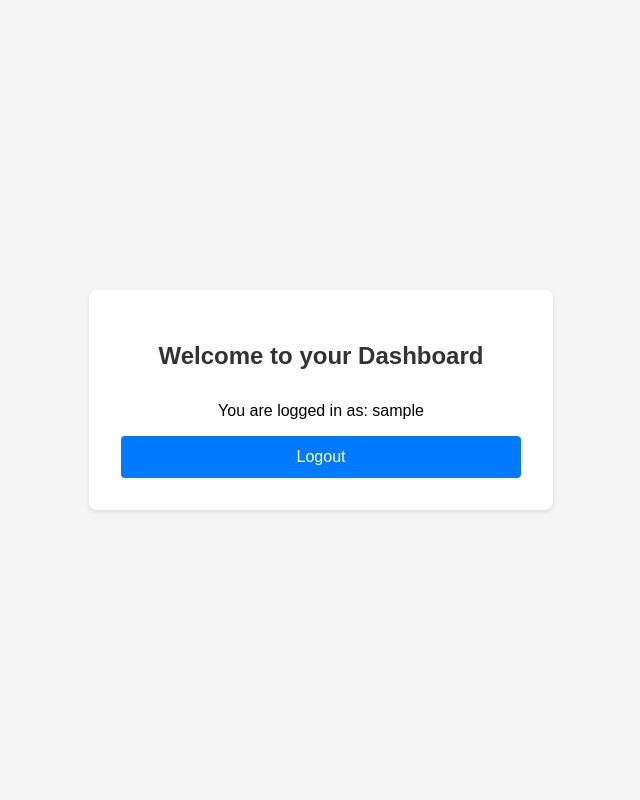
After one commit to Mousyl/task_tracker, a FastAPI app: template app/templates/dashboard.html in a window 1280 px wide. The commit adds this page. Shown: the whole page, without its empty margins (319-959 px from the left). Run offline with FastAPI, Linux system fonts and the light colour scheme; the template is opened without the code that fills it: most values are stand-ins (such as "Sample title", 1, 10 or a date in 2020).

Commit message:
Fix login flow

```diff
--- a/app/main.py
+++ b/app/main.py
@@ -1,9 +1,10 @@
-from fastapi import FastAPI, Depends, HTTPException, Form, Request
+from fastapi import FastAPI, Depends, HTTPException, Form, Request, status
 from fastapi.security import OAuth2PasswordBearer
 from fastapi.templating import Jinja2Templates
 from fastapi.staticfiles import StaticFiles
 from sqlalchemy.orm import Session
 from starlette.requests import Request
+from starlette.responses import RedirectResponse
 from app.database import engine, SessionLocal
 from app import models, schemes, auth, crud
 import logging
@@ -59,7 +60,8 @@ async def register_user(
 
     user = schemes.UserCreate(username=username, password=password)
     created_user = crud.create_user(db=db, user=user)
-    return {"message": "User created successfully", "username": created_user.username}
+
+    return templates.TemplateResponse("success.html", {"request": Request, "username": username})
 
 @app.post("/token")
 async def login_for_access_token(
@@ -73,4 +75,26 @@ async def login_for_access_token(
         raise HTTPException(status_code=401, detail="Invalid credentials")
 
     access_token = auth.create_access_token(data={"sub": username})
-    return {"access_token": access_token, "token_type": "bearer"}
+    response = RedirectResponse(url="/dashboard", status_code=status.HTTP_302_FOUND)
+    response.set_cookie(key="access_token", value=f"Bearer {access_token}")
+    return response
+
+@app.get("/dashboard")
+async def dashboard(request: Request, db: Session = Depends(get_db)):
+    logger.info("Dashboard accessed")
+    # Get token from cookie
+    token = request.cookies.get("access_token")
+    if not token:
+        return RedirectResponse(url="/login", status_code=status.HTTP_302_FOUND)
+
+    try:
+        # Remove "Bearer " prefix
+        token = token.split(" ")[1]
+        payload = auth.decode_token(token)
+        username = payload.get("sub")
+        if not username:
+            return RedirectResponse(url="/login", status_code=status.HTTP_302_FOUND)
+
+        return templates.TemplateResponse("dashboard.html", {"request": request, "username": username})
+    except Exception:
+        return RedirectResponse(url="/login", status_code=status.HTTP_302_FOUND)
--- a/app/static/style.css
+++ b/app/static/style.css
@@ -9,7 +9,7 @@ body {
     background-color: #f5f5f5;
 }
 
-.form-container {
+.form-container, .dashboard-container, .success-container {
     background-color: white;
     padding: 2rem;
     border-radius: 8px;
@@ -67,3 +67,34 @@ a {
 a:hover {
     text-decoration: underline;
 }
+
+/* Dashboard specific styles */
+.dashboard-container {
+    text-align: center;
+}
+
+.user-info {
+    margin-top: 2rem;
+}
+
+.user-info p {
+    margin-bottom: 1rem;
+}
+
+#username {
+    font-weight: bold;
+    color: #007bff;
+}
+
+/* Success page specific styles */
+.success-container {
+    text-align: center;
+}
+
+.success-container h2 {
+    color: #28a745;
+}
+
+.success-container p {
+    margin: 1rem 0;
+}
--- /dev/null
+++ b/app/templates/dashboard.html
@@ -0,0 +1,18 @@
+<!DOCTYPE html>
+<html lang="en">
+    <head>
+        <meta charset="UTF-8">
+        <meta name="viewpoint" content="width=device-width, initial-scale=1.0">
+        <title>Dashboard</title>
+        <link rel="stylesheet" href="/static/style.css">
+    </head>
+    <body>
+        <div class="dashboard-container">
+            <h2>Welcome to your Dashboard</h2>
+            <div class="user-info">
+                <p>You are logged in as: {{ username }}</p>
+            </div>
+            <button onclick="window.location.href='/login'">Logout</button>
+        </div>
+    </body>
+</html>
--- a/requirements.txt
+++ b/requirements.txt
@@ -7,8 +7,4 @@ passlib[bcrypt]
 python-jose[cryptography]
 jinja2
 aiofiles
-alembic
-pytest
-black
-flake8
 python-multipart
```
Also changed, not shown: app/templates/success.html (+4 -3 lines).
